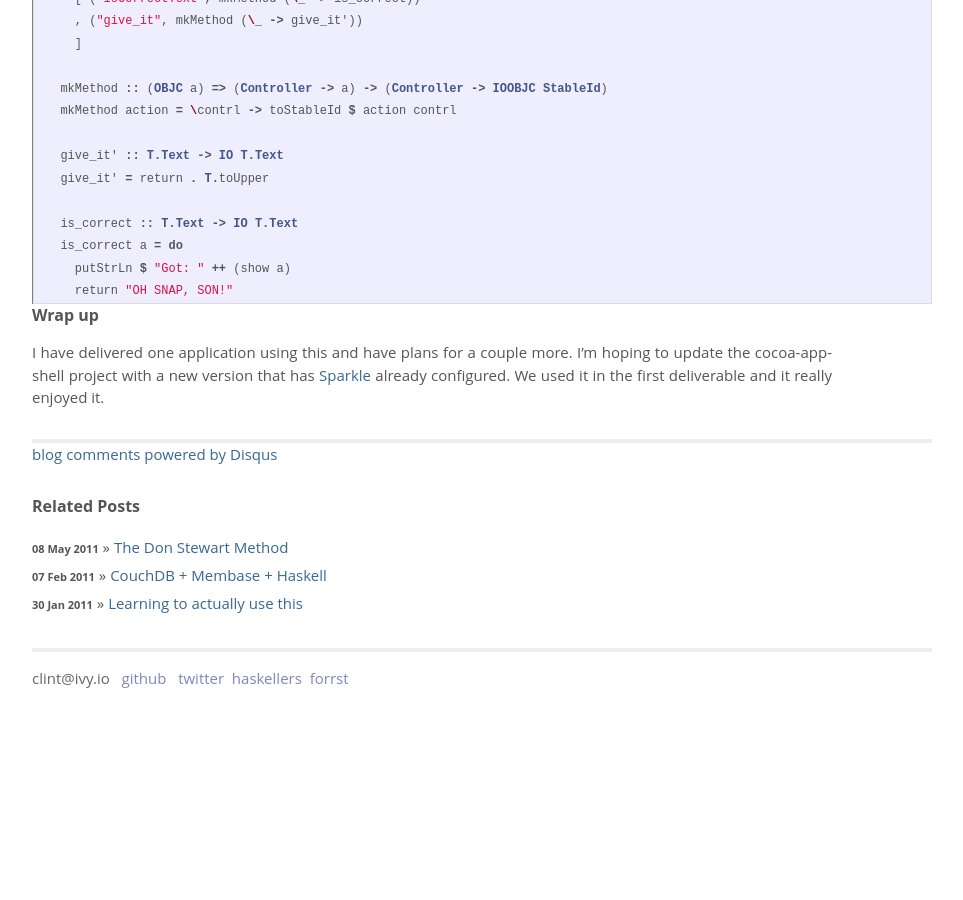
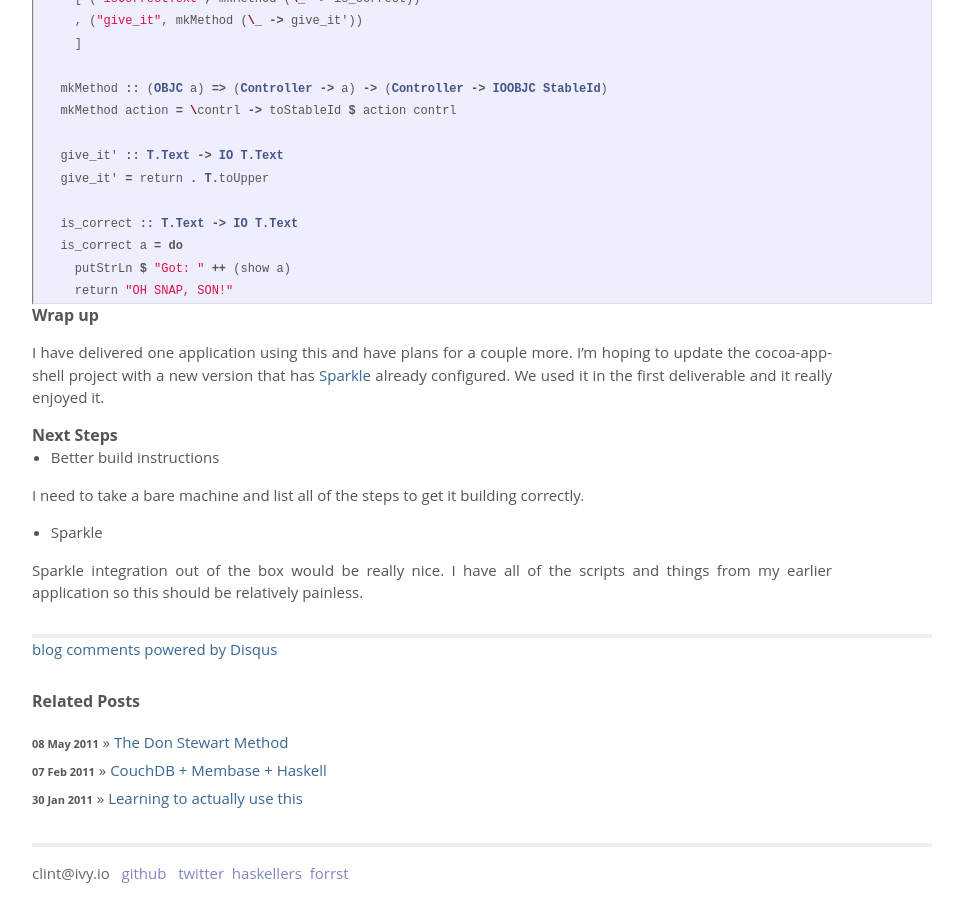
Before and after one commit to cmoore/cmoore.github.com, a Jekyll site: the page built from _posts/2011-09-24-cocoa-and-haskell.markdown, in a window 1280 px wide and 900 px high, scrolled down 2255 px. Shown: the whole window, without its empty margins (158-1121 px from the left). Built offline with Jekyll 4.4.1, drawn with Linux system fonts in a browser that asks for light colours; Markdown is read by kramdown in place of the engine named in the settings; comment, search, counter and statistics services are not loaded; before the commit the page ends 2960 px from its top, so only the background shows below that.

Commit message:
More stuff.

```diff
--- a/_posts/2011-09-24-cocoa-and-haskell.markdown
+++ b/_posts/2011-09-24-cocoa-and-haskell.markdown
@@ -104,3 +104,15 @@ Wrap up
 ---
 
 I have delivered one application using this and have plans for a couple more.  I'm hoping to update the cocoa-app-shell project with a new version that has [Sparkle](http://sparkle.andymatuschak.org/) already configured.  We used it in the first deliverable and it really enjoyed it.
+
+
+Next Steps
+---
+
+* Better build instructions
+
+I need to take a bare machine and list all of the steps to get it building correctly.
+
+* Sparkle
+
+Sparkle integration out of the box would be really nice.  I have all of the scripts and things from my earlier application so this should be relatively painless.
```
